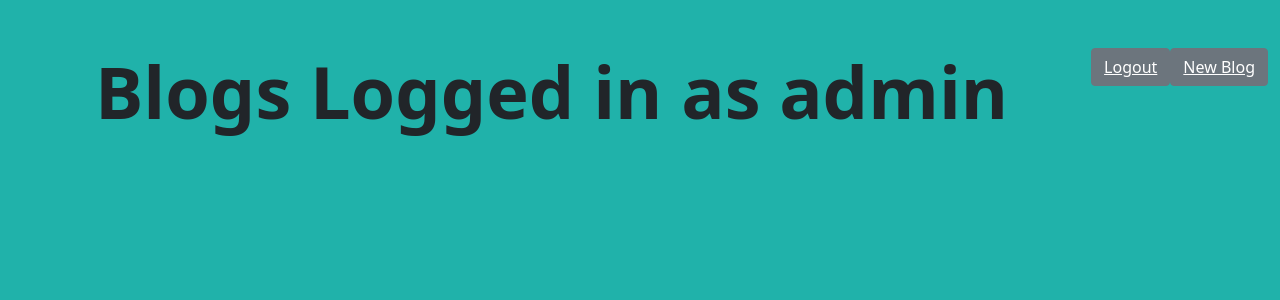
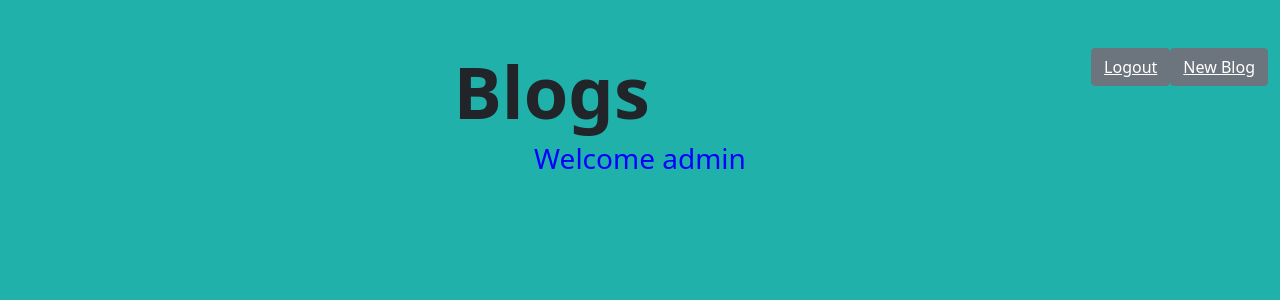
Before and after one commit to mk590/django-blog, a Django app: page / in a window 1280 px wide. Shown: the top 300 px of the page. Run offline with Django 4.2, Linux system fonts and the light colour scheme; a user stored in the database is signed in; data comes from the database, SQL or seed files in the repository.

Commit message:
Update home.html

```diff
--- a/blog/Templates/home.html
+++ b/blog/Templates/home.html
@@ -36,8 +36,6 @@
                     <br/>
                 </button>
                 {% if user.is_authenticated %}
-                {% comment %} why the u of the user is small it should be capital {% endcomment %}
-                <span>Logged in as {{user.username}}</span>
                 <button type="submit" class="btn btn-secondary" style="float: right;">
                    <a href="{% url 'logout' %}" style="color:white"> Logout</a>
                    <br/>
@@ -53,6 +51,9 @@
                 </button>
                 {%endif%}
             </h1>
+           {% if user.is_authenticated %}
+           <div style="text-align:center;color: blue;"><h3>Welcome {{user.username}}</h3></div>
+            {%endif%}
             <div class="row mt-5">
                 <div class="owl-carousel owl-theme" data-blog>
                     <!-- slides -->
```
